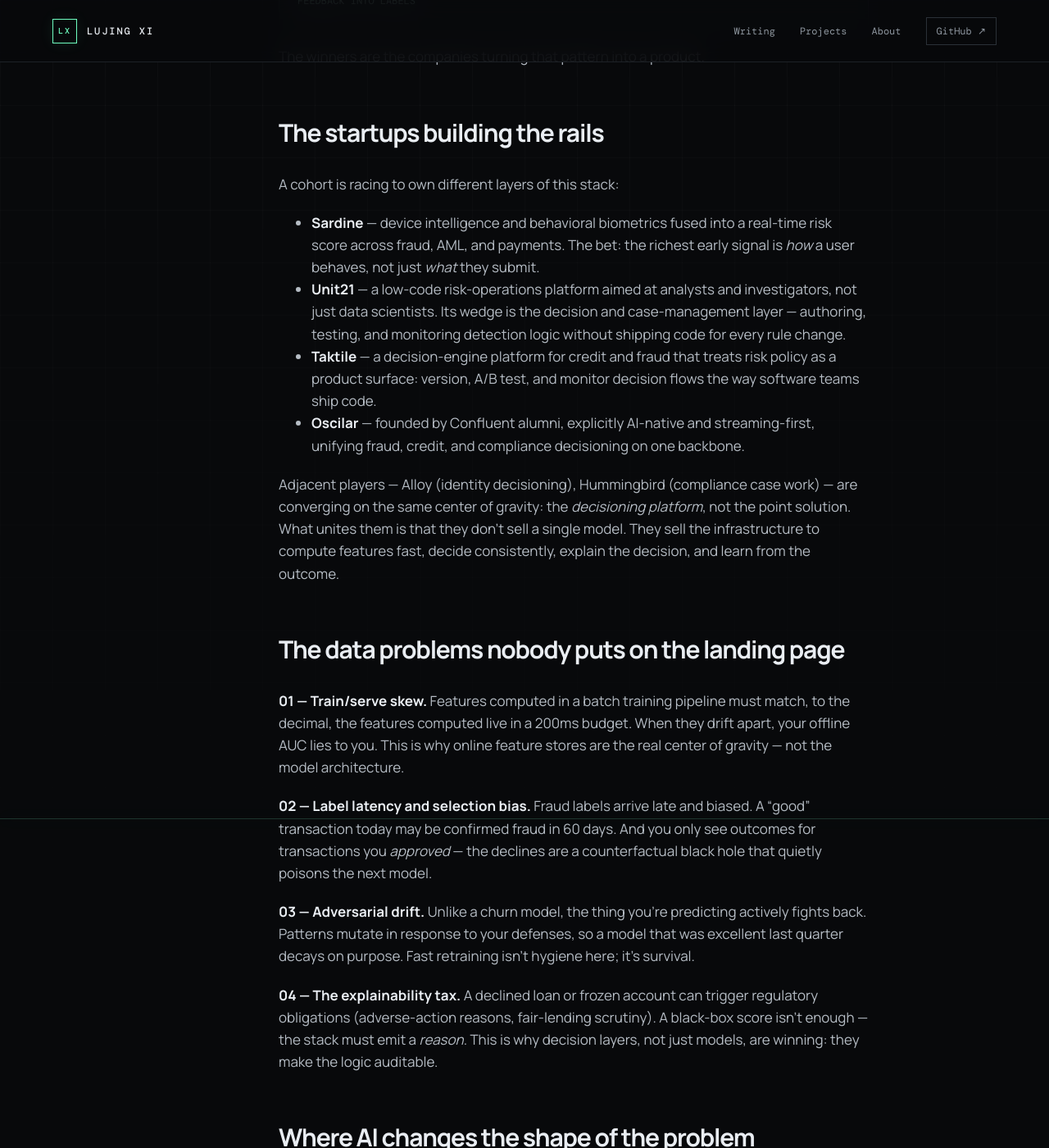
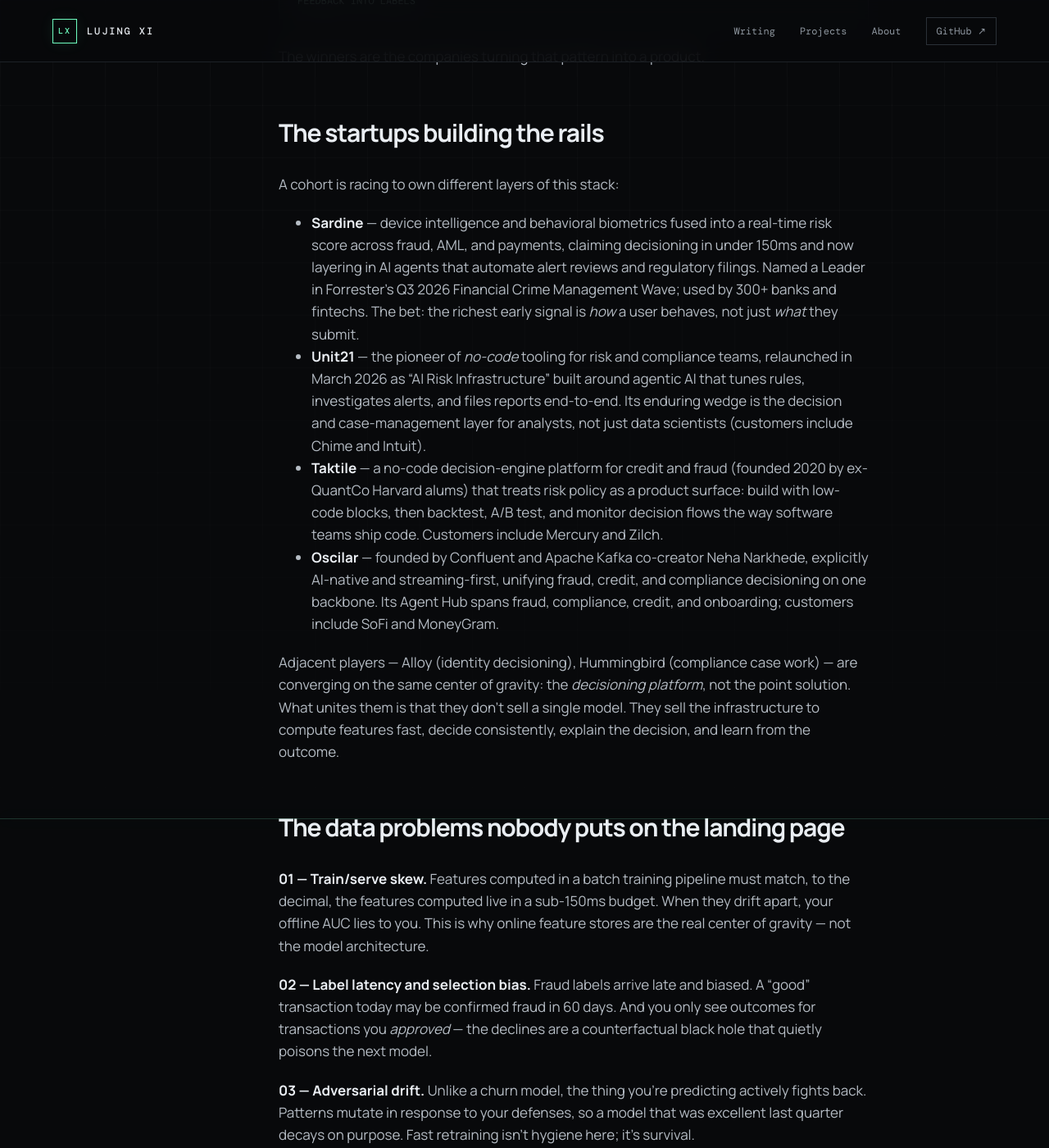
Before and after one commit to LujingLucyXi/lujinglucyxi.github.io, a Jekyll site: the page built from _posts/2026-09-10-real-time-risk-fraud-decisioning.md, in a window 1280 px wide and 1400 px high, scrolled down 1923 px. Shown: the whole window at 82% size. Built offline with Jekyll 4.4.1, drawn with Linux system fonts in a browser that asks for light colours.

Commit message:
Fact-check startup references; add verified specifics (Sardine, Unit21, Taktile, Oscilar)
Co-Authored-By: Claude Opus 4.8 <noreply@anthropic.com>

```diff
--- a/_posts/2026-09-10-real-time-risk-fraud-decisioning.md
+++ b/_posts/2026-09-10-real-time-risk-fraud-decisioning.md
@@ -43,16 +43,16 @@ The winners are the companies turning that pattern into a product.
 
 A cohort is racing to own different layers of this stack:
 
-- **Sardine** — device intelligence and behavioral biometrics fused into a real-time risk score across fraud, AML, and payments. The bet: the richest early signal is *how* a user behaves, not just *what* they submit.
-- **Unit21** — a low-code risk-operations platform aimed at analysts and investigators, not just data scientists. Its wedge is the decision and case-management layer — authoring, testing, and monitoring detection logic without shipping code for every rule change.
-- **Taktile** — a decision-engine platform for credit and fraud that treats risk policy as a product surface: version, A/B test, and monitor decision flows the way software teams ship code.
-- **Oscilar** — founded by Confluent alumni, explicitly AI-native and streaming-first, unifying fraud, credit, and compliance decisioning on one backbone.
+- **Sardine** — device intelligence and behavioral biometrics fused into a real-time risk score across fraud, AML, and payments, claiming decisioning in under 150ms and now layering in AI agents that automate alert reviews and regulatory filings. Named a Leader in Forrester's Q3 2026 Financial Crime Management Wave; used by 300+ banks and fintechs. The bet: the richest early signal is *how* a user behaves, not just *what* they submit.
+- **Unit21** — the pioneer of *no-code* tooling for risk and compliance teams, relaunched in March 2026 as "AI Risk Infrastructure" built around agentic AI that tunes rules, investigates alerts, and files reports end-to-end. Its enduring wedge is the decision and case-management layer for analysts, not just data scientists (customers include Chime and Intuit).
+- **Taktile** — a no-code decision-engine platform for credit and fraud (founded 2020 by ex-QuantCo Harvard alums) that treats risk policy as a product surface: build with low-code blocks, then backtest, A/B test, and monitor decision flows the way software teams ship code. Customers include Mercury and Zilch.
+- **Oscilar** — founded by Confluent and Apache Kafka co-creator Neha Narkhede, explicitly AI-native and streaming-first, unifying fraud, credit, and compliance decisioning on one backbone. Its Agent Hub spans fraud, compliance, credit, and onboarding; customers include SoFi and MoneyGram.
 
 Adjacent players — Alloy (identity decisioning), Hummingbird (compliance case work) — are converging on the same center of gravity: the *decisioning platform*, not the point solution. What unites them is that they don't sell a single model. They sell the infrastructure to compute features fast, decide consistently, explain the decision, and learn from the outcome.
 
 ## The data problems nobody puts on the landing page
 
-**01 — Train/serve skew.** Features computed in a batch training pipeline must match, to the decimal, the features computed live in a 200ms budget. When they drift apart, your offline AUC lies to you. This is why online feature stores are the real center of gravity — not the model architecture.
+**01 — Train/serve skew.** Features computed in a batch training pipeline must match, to the decimal, the features computed live in a sub-150ms budget. When they drift apart, your offline AUC lies to you. This is why online feature stores are the real center of gravity — not the model architecture.
 
 **02 — Label latency and selection bias.** Fraud labels arrive late and biased. A "good" transaction today may be confirmed fraud in 60 days. And you only see outcomes for transactions you *approved* — the declines are a counterfactual black hole that quietly poisons the next model.
 
```
